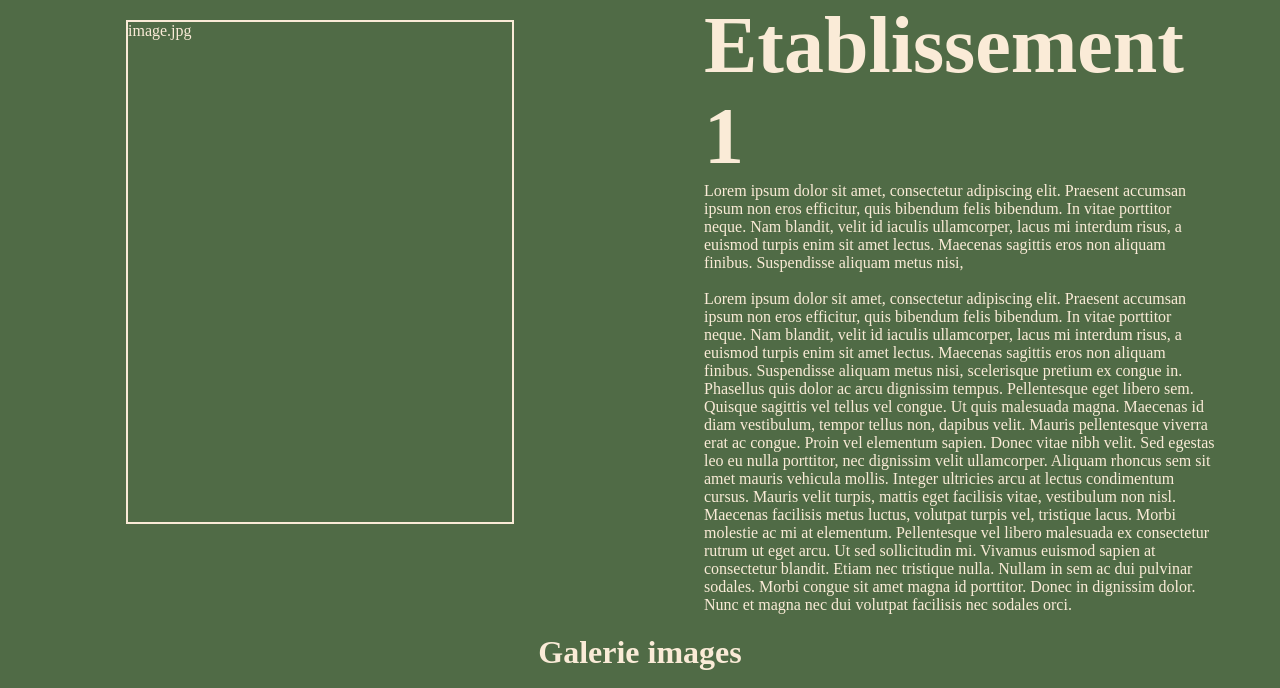
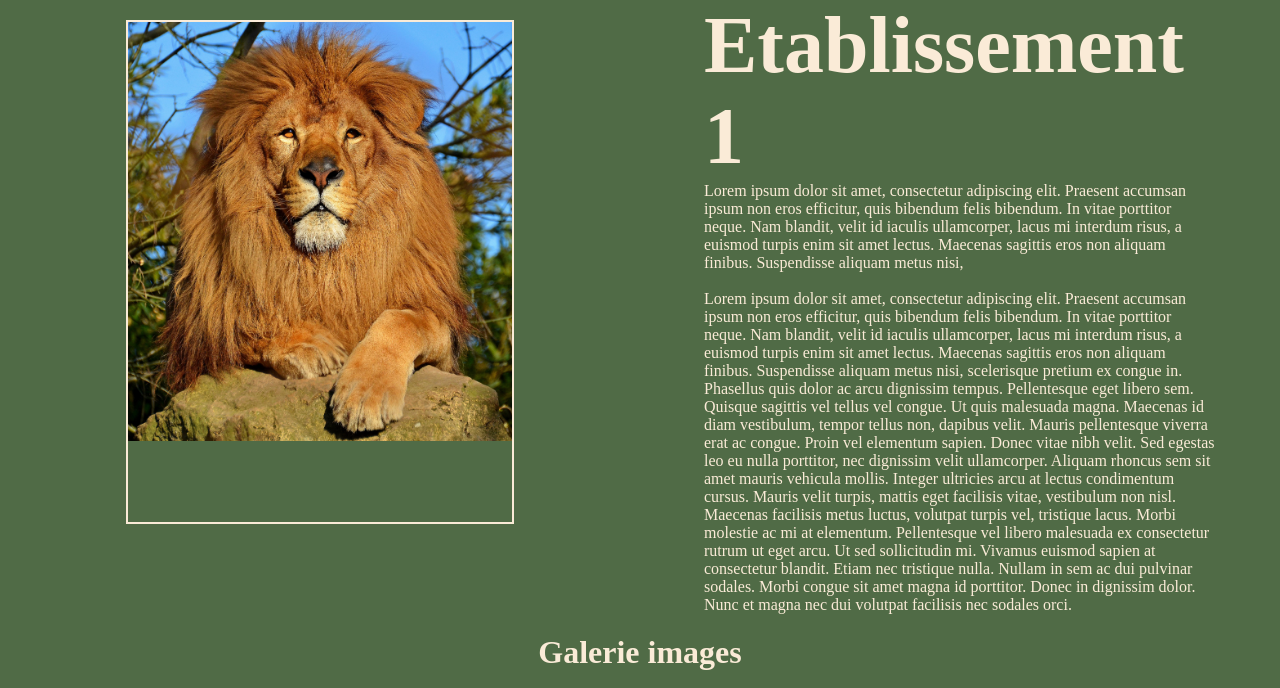
Before and after one commit to Eliliseb/portail, a PHP site: page /school.php?id=1 in a window 1280 px wide. Shown: the top 688 px of the page. Run offline with PHP 8.4, Linux system fonts and the light colour scheme; data comes from the database, SQL or seed files in the repository; some web fonts are replaced.

Commit message:
modif-img

```diff
--- a/school.php
+++ b/school.php
@@ -45,7 +45,8 @@
         <div id="gd">
             <div class="gauche" id="img">
                 <div class="img">
-                <?= $don['image'] ?>
+                    <img src="images/<?= $don['image'] ?>" alt="image de <?= $don['nom'] ?>">
+
                 </div>
             </div>
             <div class="droite">
--- a/style2.css
+++ b/style2.css
@@ -43,6 +43,12 @@
     border: 2px solid antiquewhite;
 }
 
+.img img{
+    width: 100%;
+    max-height: 100%;
+    object-fit: cover;
+}
+
 .gal{
     padding-top: 20px;
     width: 80%;
```
